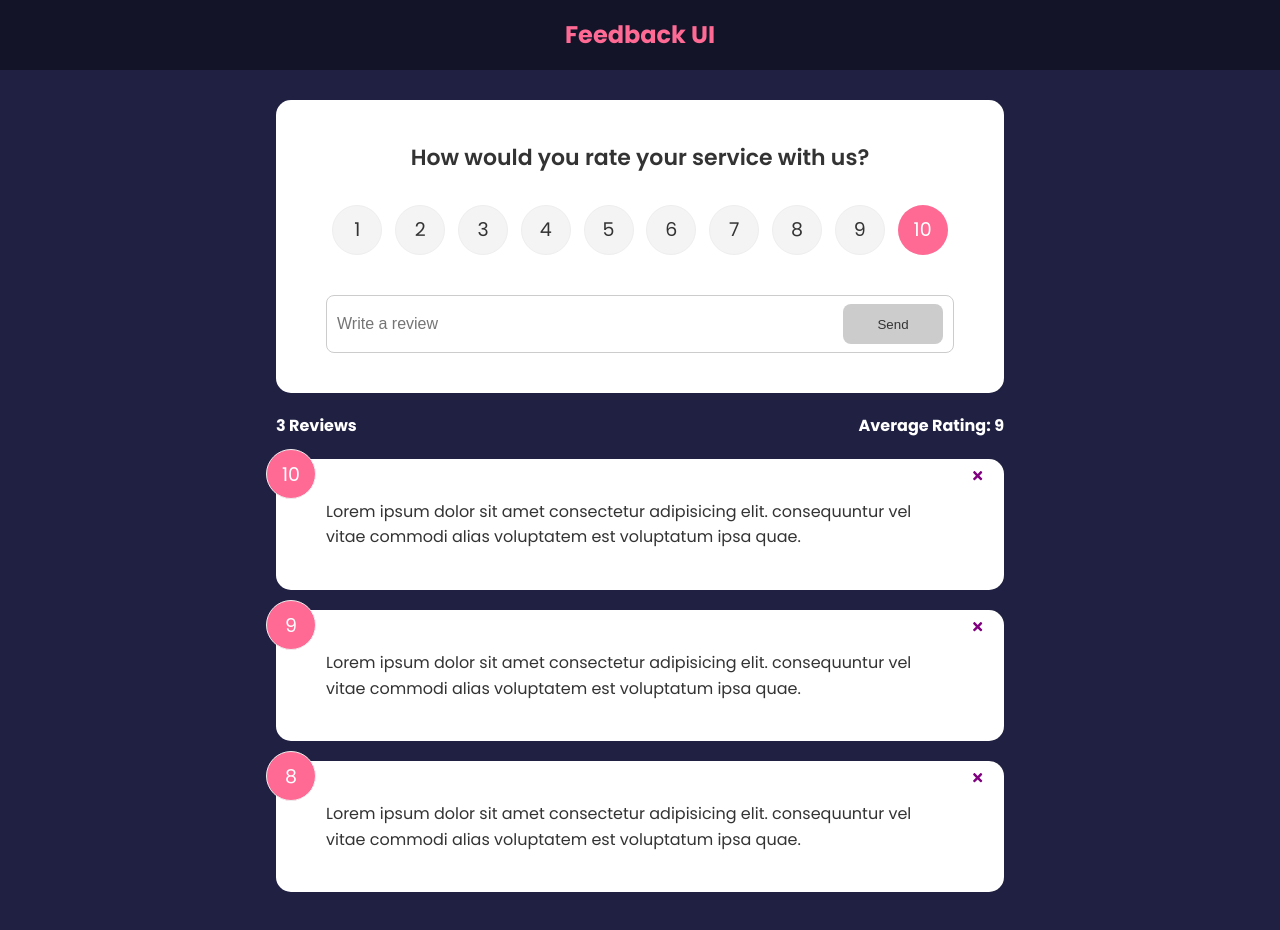
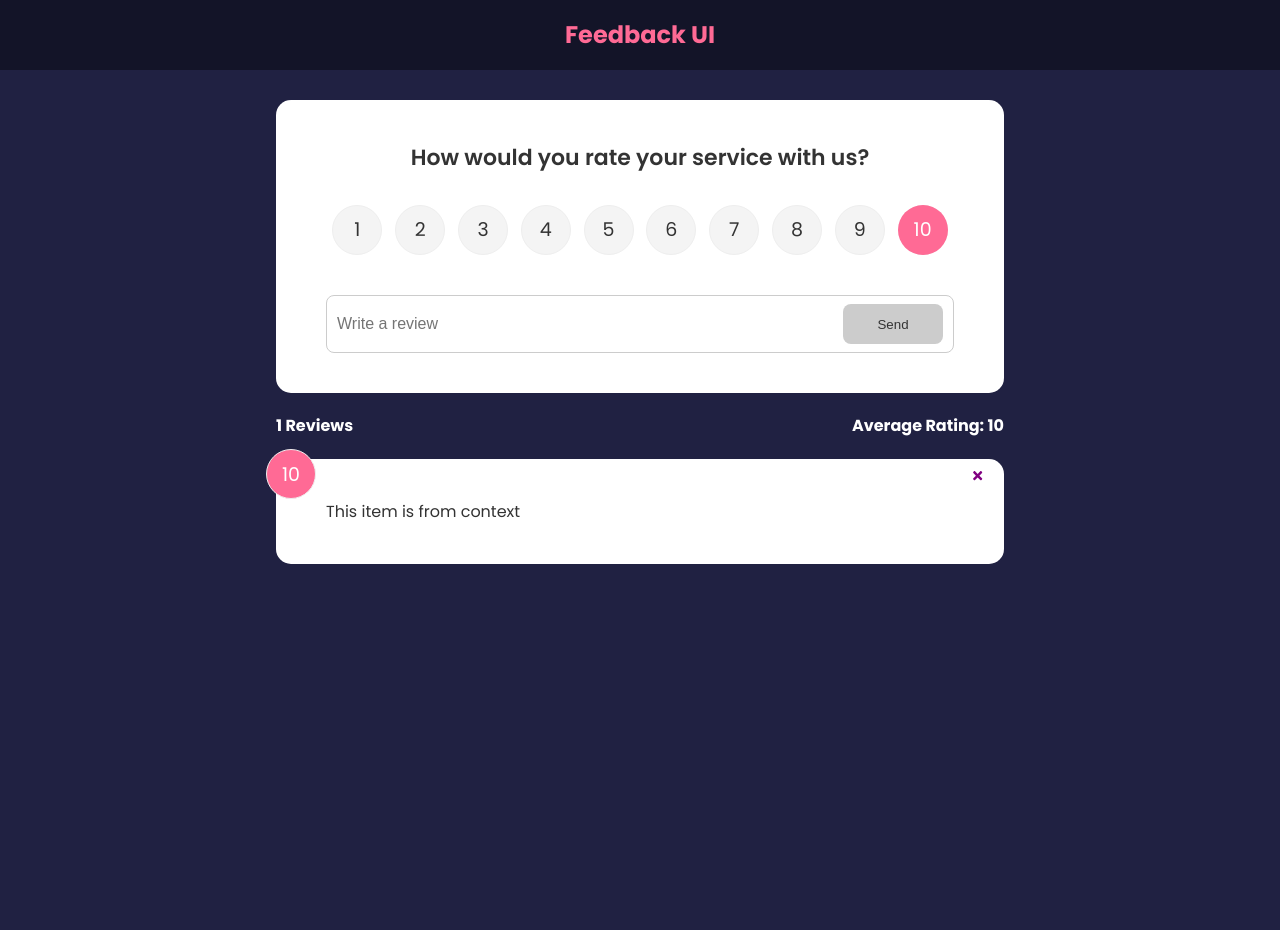
Before and after one commit to jeremyteurterie/feedback-app, a React (Vite) app: page / in a window 1280 px wide. Shown: the top 930 px of the page. After the commit the page ends 800 px from the top, so only its background shows below. Built offline with nearby package versions, Linux system fonts and the light colour scheme; some icons are missing; the HTML template or start-up script is replaced by a standard one.

Commit message:
:sparkles: Fetch state with the usecontext hook

```diff
--- a/src/App.jsx
+++ b/src/App.jsx
@@ -35,11 +35,8 @@
               element={
                 <>
                   <FeedbackForm handleAdd={addFeedback} />
-                  <FeedbackStats feedback={feedback} />
-                  <FeedbackList
-                    feedback={feedback}
-                    handleDelete={deleteFeedback}
-                  />
+                  <FeedbackStats />
+                  <FeedbackList handleDelete={deleteFeedback} />
                 </>
               }
             ></Route>
--- a/src/components/FeedbackList.jsx
+++ b/src/components/FeedbackList.jsx
@@ -1,6 +1,10 @@
+import { useContext } from 'react';
 import FeedbackItem from './FeedbackItem';
+import FeedbackContext from '../context/FeedbackContext';
 
-function FeedbackList({ feedback, handleDelete }) {
+function FeedbackList({ handleDelete }) {
+  const { feedback } = useContext(FeedbackContext);
+
   if (!feedback || feedback.length === 0) {
     return <p>No Feedback Yet</p>;
   }
--- a/src/components/FeedbackStats.jsx
+++ b/src/components/FeedbackStats.jsx
@@ -1,4 +1,9 @@
-function FeedbackStats({ feedback }) {
+import { useContext } from 'react';
+import FeedbackContext from '../context/FeedbackContext';
+
+function FeedbackStats() {
+  const { feedback } = useContext(FeedbackContext);
+
   // Calculate ratings avg
   let average =
     feedback.reduce((acc, cur) => {
--- a/src/context/FeedbackContext.jsx
+++ b/src/context/FeedbackContext.jsx
@@ -6,7 +6,8 @@
   const [feedback, setFeedback] = useState([
     {
       id: 1,
-      text: 'This item is from contect',
+      text: 'This item is from context',
+      rating: 10,
     },
   ]);
 
```
